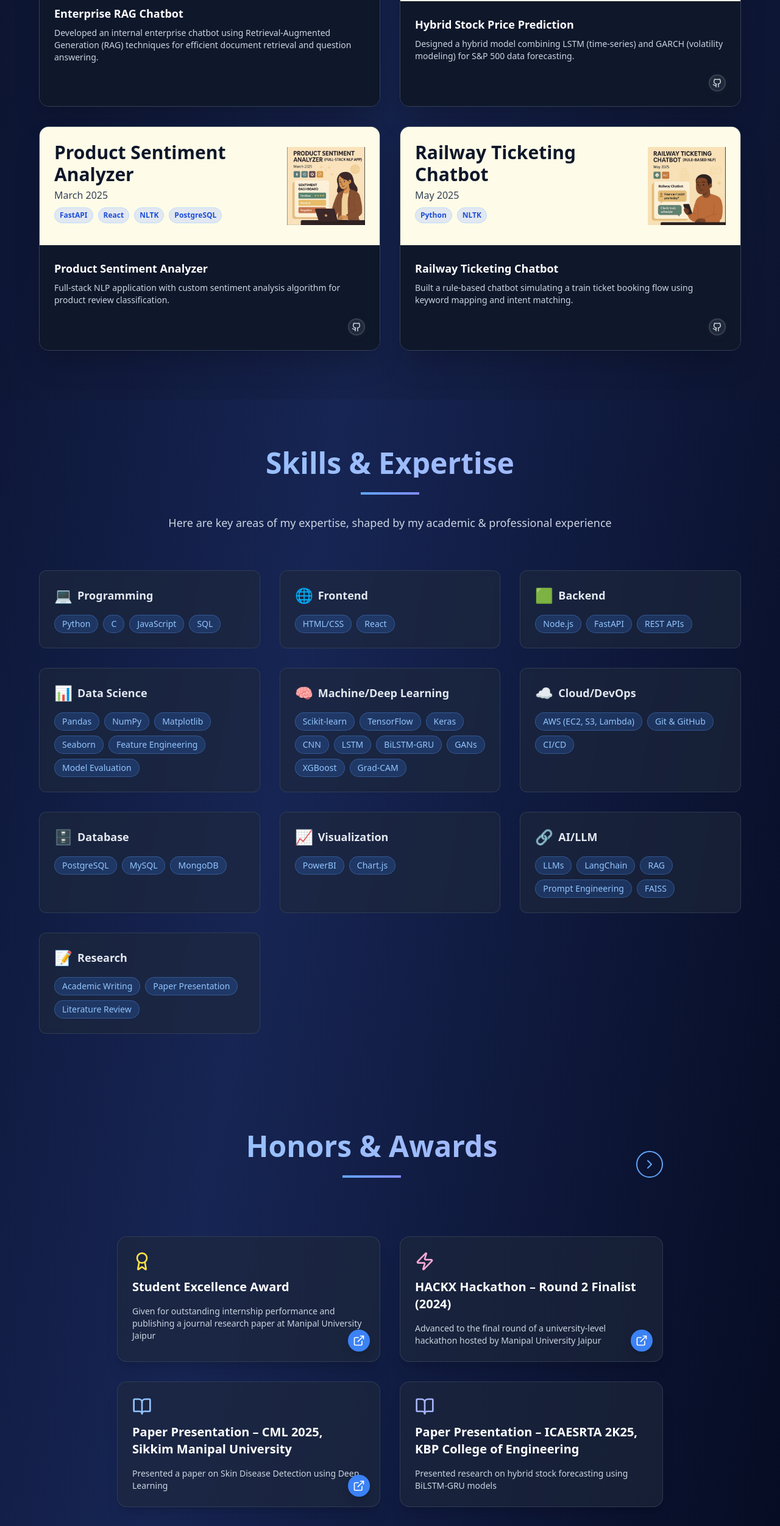
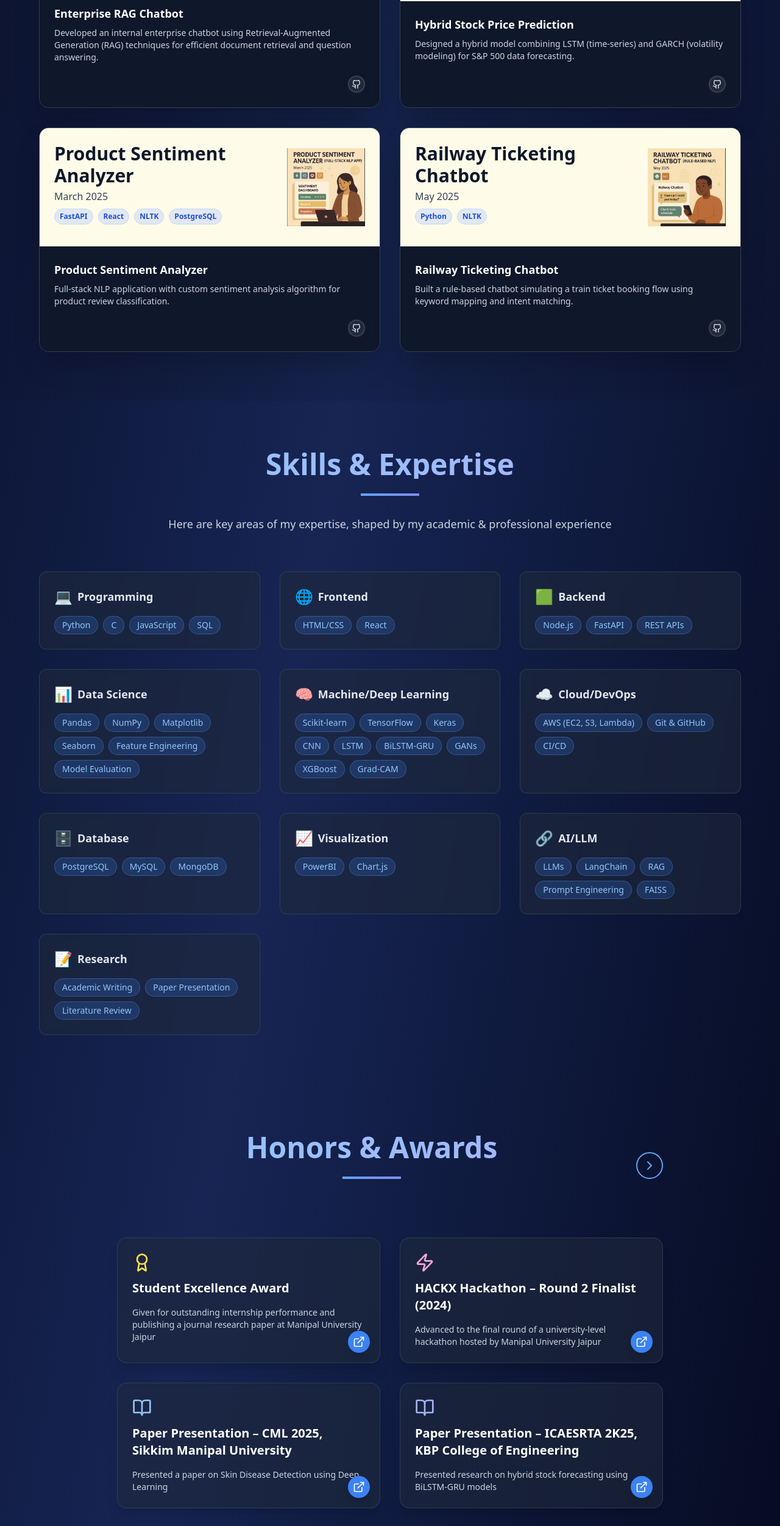
Before and after one commit to dhruvm-18/dhruv-portfolio, a React (Vite) app: page / in a window 1280 px wide. Shown: the part 3520-6022 px from the top of the page at 61% size. Built offline with nearby package versions, Linux system fonts and the light colour scheme.

Commit message:
Made changes to the links

```diff
--- a/src/pages/Index.tsx
+++ b/src/pages/Index.tsx
@@ -36,6 +36,7 @@ const Index = () => {
       ],
       gradient: "from-purple-500 to-pink-500",
       icon: "🤖",
+      link: "https://github.com/dhruvm-18/UnifiedKnowledgePlatform",
       image: "/PlaceholderRAG.jpg"
     },
     {
@@ -972,6 +973,9 @@ const Index = () => {
                   <BookOpen className={`w-8 h-8 ${isDarkMode ? 'text-indigo-300' : 'text-indigo-500'}`} />
                   <div className="font-semibold text-lg md:text-xl mb-1">Paper Presentation – ICAESRTA 2K25, KBP College of Engineering</div>
                   <div className={`text-sm ${isDarkMode ? 'text-slate-300' : 'text-gray-700'}`}>Presented research on hybrid stock forecasting using BiLSTM-GRU models</div>
+                  <a href="https://drive.google.com/file/d/1KyGyowdEUuQxQravyHPIAeTCUtsf4pCq/view?usp=sharing" target="_blank" rel="noopener noreferrer" className="absolute bottom-4 right-4 p-2 rounded-full bg-blue-500 hover:bg-blue-600 transition-colors shadow-lg" title="View Certificate">
+                    <ExternalLink className="w-5 h-5 text-white" />
+                  </a>
                 </motion.div>
                 <motion.div initial={{ opacity: 0, y: 32 }} whileInView={{ opacity: 1, y: 0 }} whileHover={{ scale: 1.03 }} transition={{ duration: 0.6, ease: 'easeOut', delay: 0.06 }} className={`${cardClasses} rounded-2xl p-6 border shadow-xl flex flex-col items-start gap-3 relative`}>
                   <Briefcase className={`w-8 h-8 ${isDarkMode ? 'text-emerald-300' : 'text-emerald-600'}`} />
```
Also changed, not shown: 2 other files (tests, documents, lock files or other folders).
